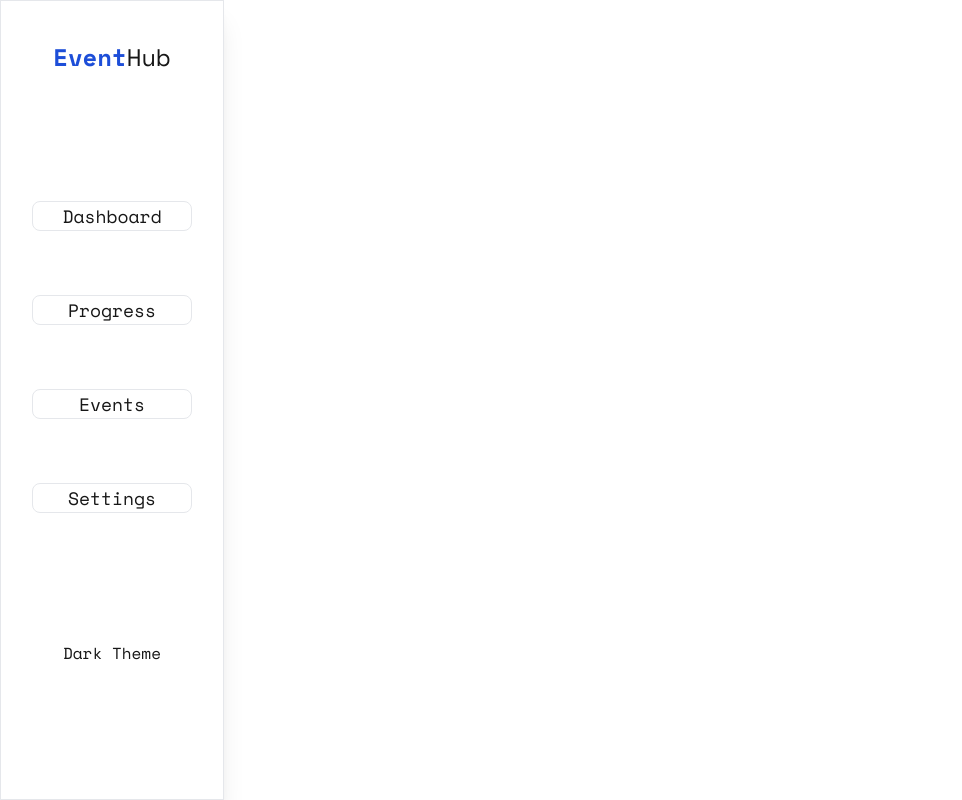
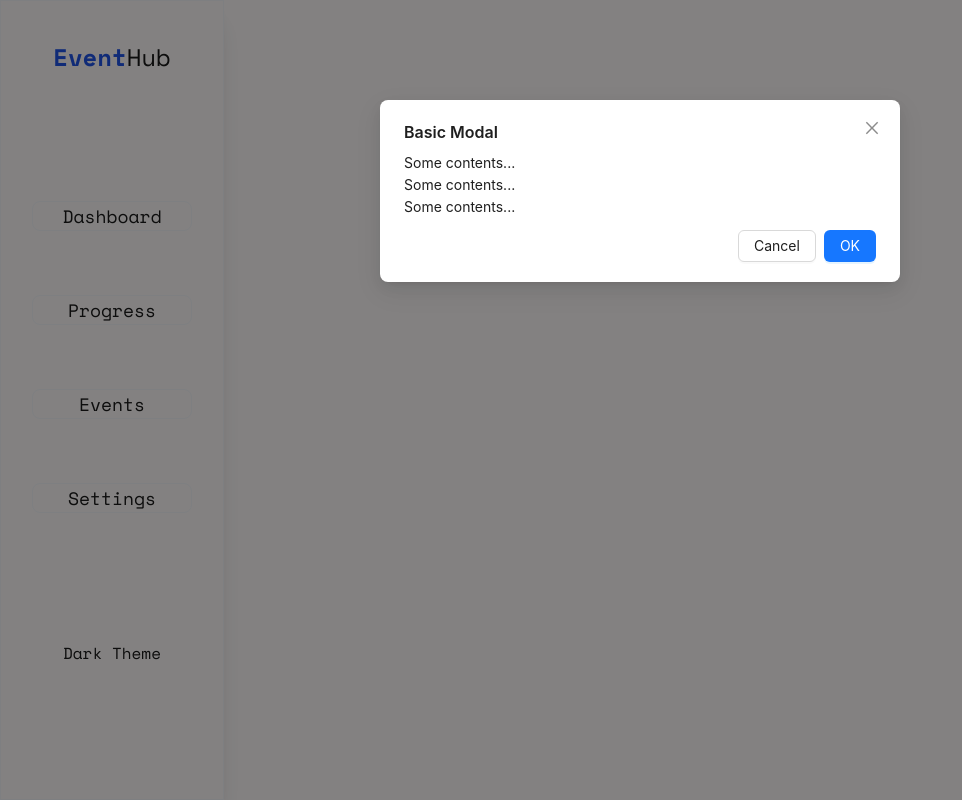
Before and after one commit to NazarKhl/EventManager, a Next.js app in the folder event-manager/: page / in a window 1280 px wide. Both pictures are taken after a click on the element "Settings". Shown: the whole page, without its empty margins (0-962 px from the left). Built offline with nearby package versions, Linux system fonts and the light colour scheme.

Commit message:
Add ant design packages

```diff
--- a/event-manager/app/Dashboard/Sidebar.tsx
+++ b/event-manager/app/Dashboard/Sidebar.tsx
@@ -1,15 +1,29 @@
 "use client";
 
 import { useEffect, useState } from "react";
+import { Modal } from "antd";
+
 
 export default function Sidebar() {
   const [changeTheme, setChangeTheme] = useState('light');
+  const [isModalOpen, setIsModalOpen] = useState(false);
 
+  const showModal = () => {
+    setIsModalOpen(true);
+  };
+
+  const handleOk = () => {
+    setIsModalOpen(false);
+  };
+
+  const handleCancel = () => {
+    setIsModalOpen(false);
+  };
   useEffect(() => {
     if (changeTheme === 'dark') {
       document.body.classList.add('dark');
     } else {
-        document.body.classList.remove('light');
+        document.body.classList.remove('dark');
     }
   }, [changeTheme]);
 
@@ -32,9 +46,14 @@ export default function Sidebar() {
         <p className="border rounded-lg w-40 text-center mt-10 text-lg hover:border-blue-500 ease-linear duration-200 cursor-pointer">
           Events
         </p>
-        <p className="border rounded-lg w-40 text-center mt-10 text-lg hover:border-blue-500 ease-linear duration-200 cursor-pointer">
+        <p  onClick={showModal} className="border rounded-lg w-40 text-center mt-10 text-lg hover:border-blue-500 ease-linear duration-200 cursor-pointer">
           Settings
         </p>
+        <Modal title="Basic Modal" open={isModalOpen} onOk={handleOk} onCancel={handleCancel}>
+        <p>Some contents...</p>
+        <p>Some contents...</p>
+        <p>Some contents...</p>
+      </Modal>
       </div>
       <div
         className="flex justify-center items-center mt-32 hover:cursor-pointer hover:text-lg ease-linear duration-200 "
--- a/event-manager/app/globals.css
+++ b/event-manager/app/globals.css
@@ -3,18 +3,16 @@
 @tailwind components;
 @tailwind utilities;
 :root {
-  --background: #ffffff;
+  --background: #eeebeb;
   --foreground: #171717;
 }
 
 body {
   color: var(--foreground);
-  background: var(--background);
+  background-color: var(--background);
   font-family: "Space Mono", serif;
-  font-weight: 500;
-  font-style: normal;
 }
 
-body.dark {
-  background-color: var(--background-dark);
-}
+/* body.dark {
+  background-color: rgb(0, 0, 0);
+} */
--- /dev/null
+++ b/package.json
@@ -0,0 +1,5 @@
+{
+  "dependencies": {
+    "antd": "^5.22.2"
+  }
+}
```
Also changed, not shown: 1 other file (tests, documents, lock files or other folders).
